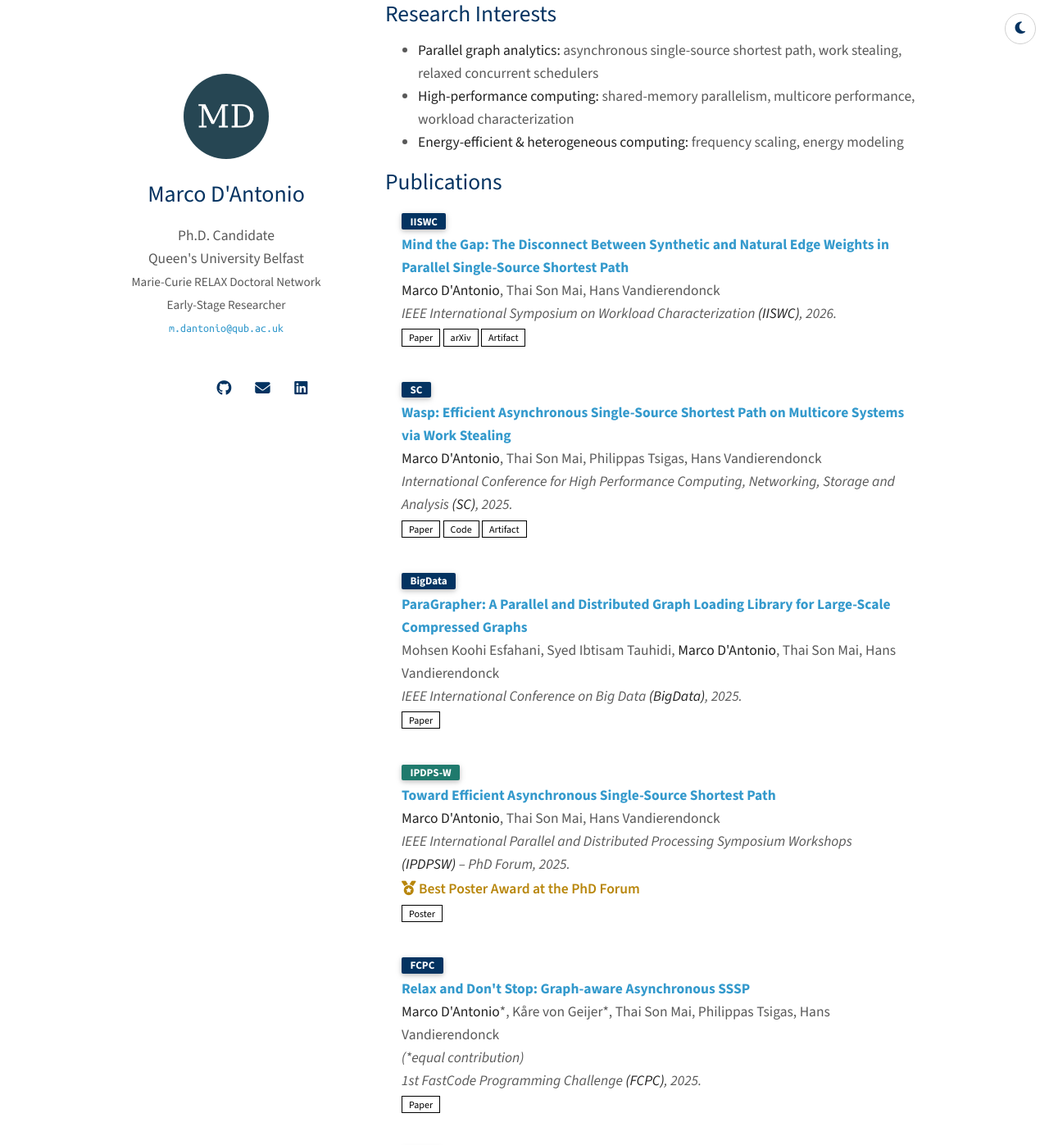
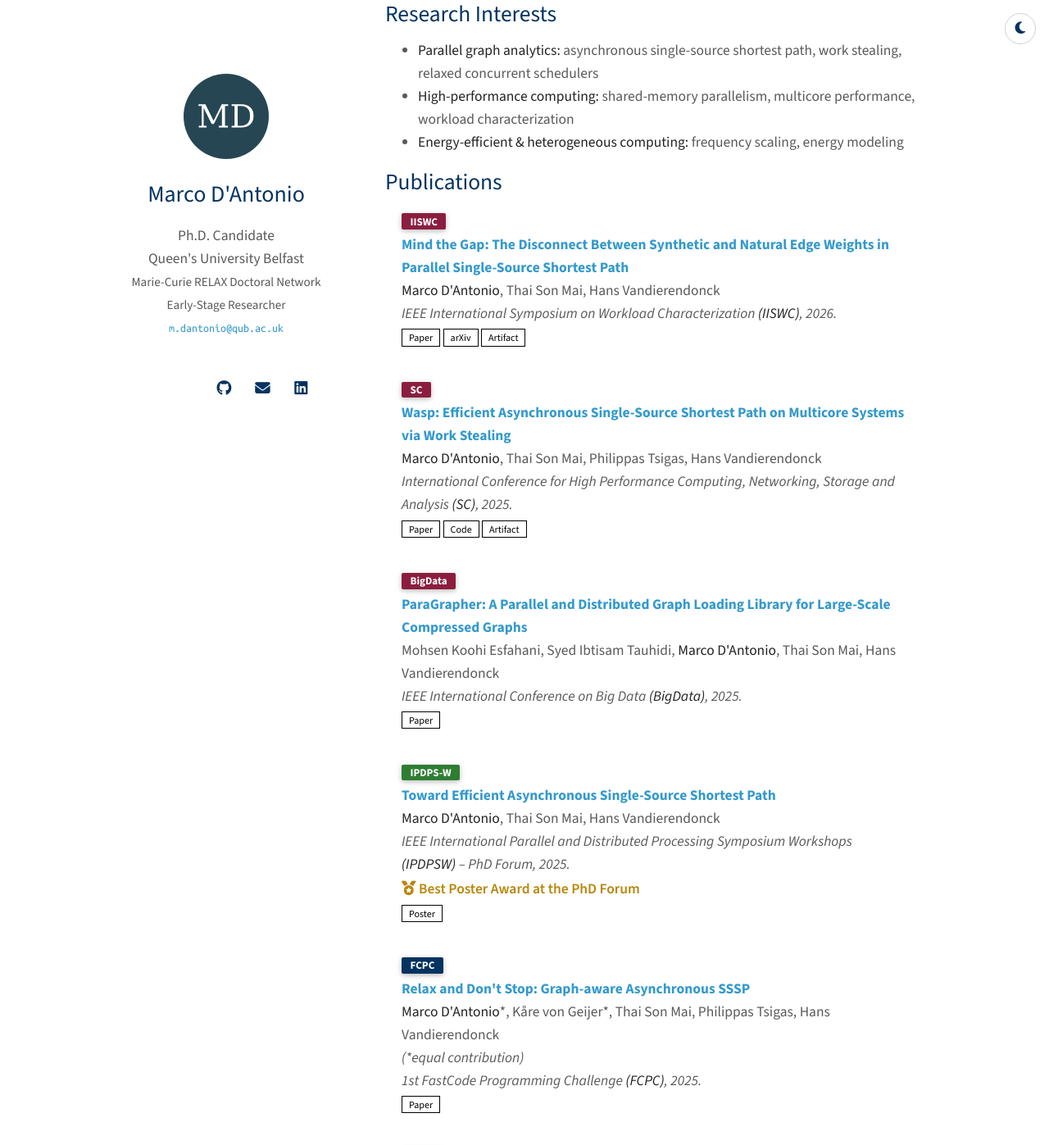
Before and after one commit to emdant/emdant.github.io, a Jekyll site: the page built from index.md, in a window 1280 px wide and 1400 px high, scrolled down 295 px. Shown: the top 1397 px of the window at 82% size. Built offline with Jekyll 4.4.1, drawn with Linux system fonts in a browser that asks for light colours; a style sheet for code colours, icons or effects is not loaded; our own code applies the rules of GitHub Pages for plain Markdown files.

Commit message:
Three badge colours: full paper, short/workshop paper, poster
Co-Authored-By: Claude Opus 5.5 <noreply@anthropic.com>
Claude-Session: https://claude.ai/code/session_01Gibk2utkjwBjqGrV8njMAc

```diff
--- a/_data/publications.yml
+++ b/_data/publications.yml
@@ -1,4 +1,4 @@
-# Fields: type (paper | poster; default paper), title, authors, conference_short (badge), conference, pdf, code, page, bibtex, image, notes
+# Fields: type (paper = full paper, default | short = short/workshop paper | poster), title, authors, conference_short (badge), conference, pdf, code, page, bibtex, image, notes
 # Optional "image:" adds a teaser picture (e.g. ./assets/img/wasp.png).
 main:
 
@@ -34,12 +34,14 @@ main:
 
   - title: "Relax and Don't Stop: Graph-aware Asynchronous SSSP"
     authors: <strong>Marco D'Antonio</strong>*, Kåre von Geijer*, Thai Son Mai, Philippas Tsigas, Hans Vandierendonck<br><span style="font-style:italic;">(*equal contribution)</span>
+    type: short
     conference_short: FCPC
     conference: 1st FastCode Programming Challenge <strong>(FCPC)</strong>, 2025.
     pdf: https://doi.org/10.1145/3711708.3723446
 
   - title: "Domain-Specific Energy Modeling for Drug Discovery and Magnetohydrodynamics Applications"
     authors: Lorenzo Carpentieri, <strong>Marco D'Antonio</strong>, Kaijie Fan, Luigi Crisci, Biagio Cosenza, et al.
+    type: short
     conference_short: SC-W
     conference: Workshops of the International Conference for High Performance Computing, Networking, Storage and Analysis <strong>(SC-W)</strong>, 2023.
     pdf: https://doi.org/10.1145/3624062.3624261
--- a/_includes/publications.md
+++ b/_includes/publications.md
@@ -15,7 +15,7 @@
   </div>
   {% endif %}
   <div class="col-sm-9" style="position: relative;padding-right: 15px;padding-left: 20px;">
-      {% if link.conference_short %}{% if link.type == "poster" %}<abbr class="badge pub-badge pub-badge-poster" title="Poster">{{ link.conference_short }}</abbr>{% else %}<abbr class="badge pub-badge pub-badge-paper" title="Full paper">{{ link.conference_short }}</abbr>{% endif %}{% endif %}
+      {% if link.conference_short %}{% if link.type == "poster" %}<abbr class="badge pub-badge pub-badge-poster" title="Poster">{{ link.conference_short }}</abbr>{% elsif link.type == "short" %}<abbr class="badge pub-badge pub-badge-short" title="Short / workshop paper">{{ link.conference_short }}</abbr>{% else %}<abbr class="badge pub-badge pub-badge-paper" title="Full paper">{{ link.conference_short }}</abbr>{% endif %}{% endif %}
       <div class="title"><a href="{{ link.pdf }}">{{ link.title }}</a></div>
       <div class="author">{{ link.authors }}</div>
       <div class="periodical"><em>{{ link.conference }}</em>
--- a/assets/css/publications.css
+++ b/assets/css/publications.css
@@ -81,9 +81,11 @@ html[data-theme="dark"] .publications ol.bibliography li .links a.btn { color: #
 .publications ol.bibliography li .award { color: #b8860b; font-weight: 600; margin-top: 2px; }
 html[data-theme="dark"] .publications ol.bibliography li .award { color: #f0c040; }
 
-/* Venue badges: colour by publication type (set "type: poster" in _data/publications.yml) */
+/* Venue badges: colour by publication type (set "type: short" or "type: poster" in _data/publications.yml) */
 .publications ol.bibliography li abbr.pub-badge { padding: 0.25em 0.8em; margin-bottom: 4px; color: #fff; text-decoration: none; border-bottom: none; cursor: default; }
-.publications ol.bibliography li abbr.pub-badge-paper { background-color: #043361; }
-.publications ol.bibliography li abbr.pub-badge-poster { background-color: #1f7a6d; }
-html[data-theme="dark"] .publications ol.bibliography li abbr.pub-badge-paper { background-color: #2496cb; }
-html[data-theme="dark"] .publications ol.bibliography li abbr.pub-badge-poster { background-color: #2a9d8f; }
+.publications ol.bibliography li abbr.pub-badge-paper { background-color: #8b1e3f; }
+.publications ol.bibliography li abbr.pub-badge-short { background-color: #043361; }
+.publications ol.bibliography li abbr.pub-badge-poster { background-color: #2e7d32; }
+html[data-theme="dark"] .publications ol.bibliography li abbr.pub-badge-paper { background-color: #c23b63; }
+html[data-theme="dark"] .publications ol.bibliography li abbr.pub-badge-short { background-color: #2496cb; }
+html[data-theme="dark"] .publications ol.bibliography li abbr.pub-badge-poster { background-color: #43a047; }
```
